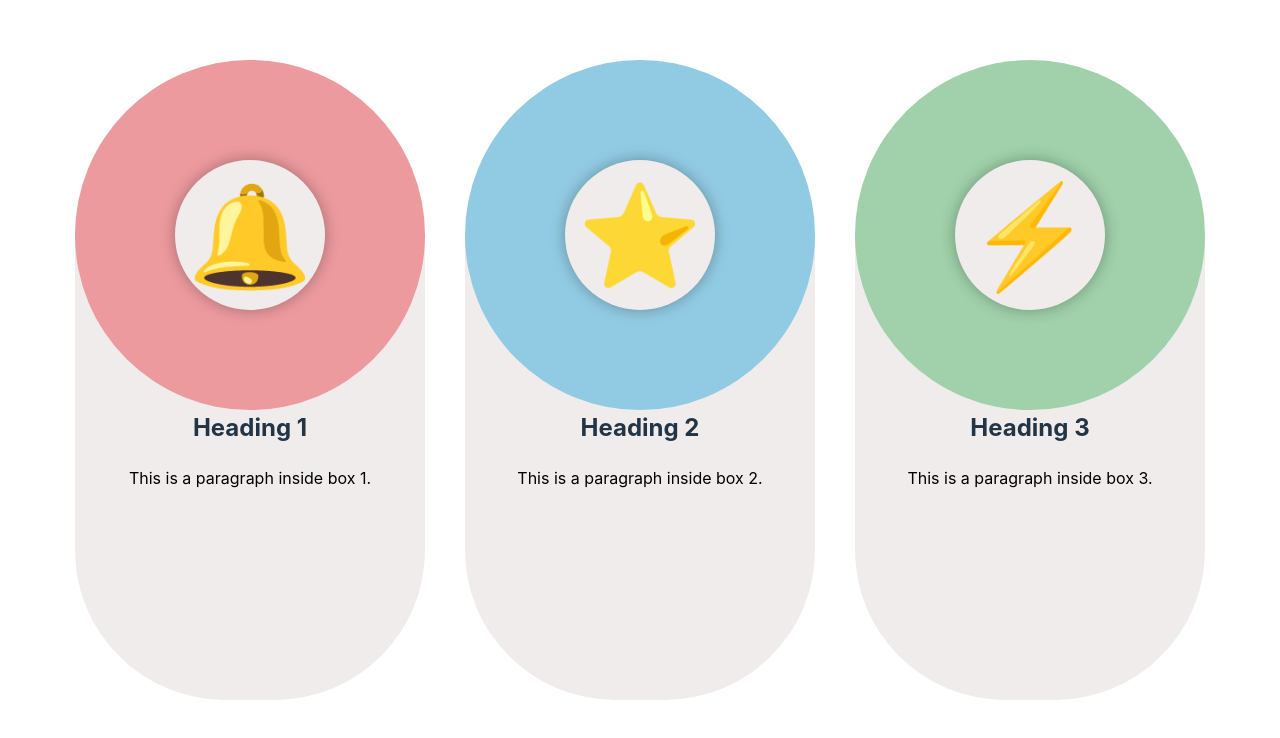
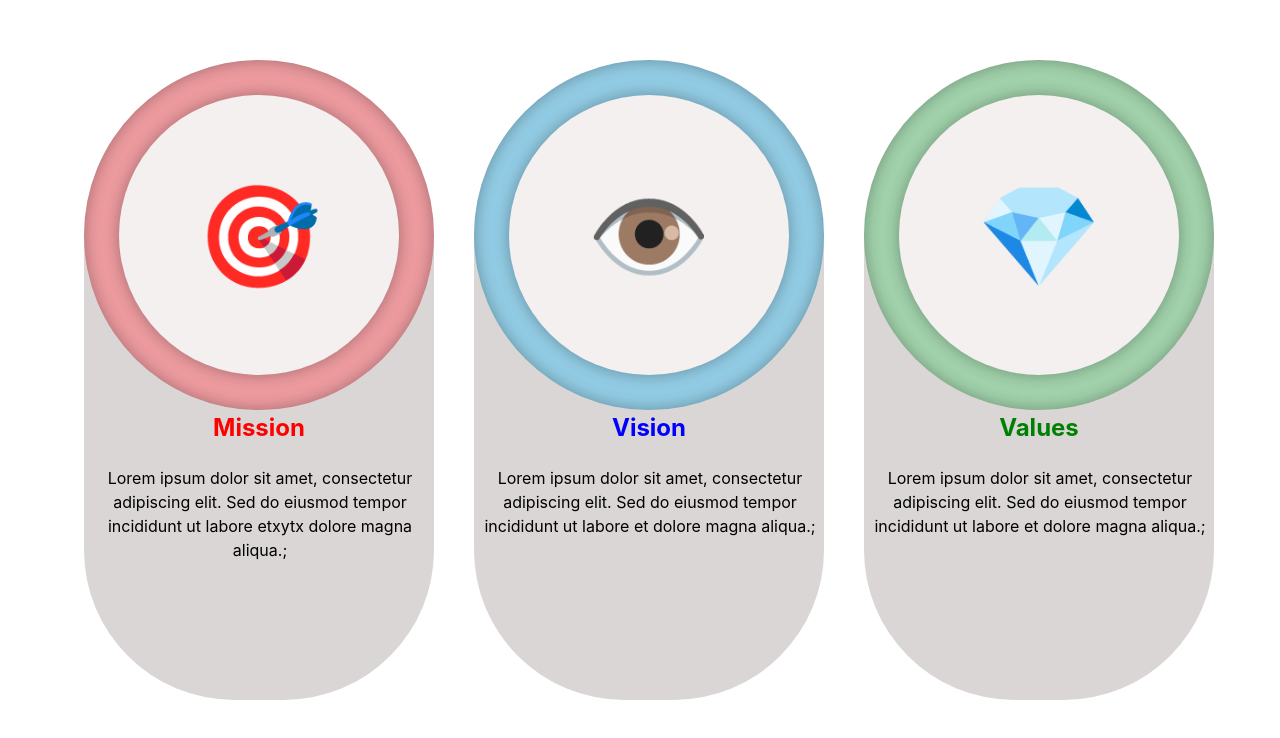
Before and after one commit to its-kundan/Project_react1, a React (Vite) app: page / in a window 1280 px wide. Shown: the top 738 px of the page. Built offline with nearby package versions, Linux system fonts and the light colour scheme.

Commit message:
mission page added

```diff
--- a/src/components/about/BoxComponent.jsx
+++ b/src/components/about/BoxComponent.jsx
@@ -1,28 +1,35 @@
 // import React from 'react';
+// import { color } from 'framer-motion';
 import styles from './styles.module.css';
 
-const colors = ['#EC9A9E', '#91CBE3', '#A0D1AA'];  // Colors for the outer circles and headings
-const icons = ['🔔', '⭐', '⚡']; // Icons for the inner circles
-
+const outerCircleColors = ['#EC9A9E', '#91CBE3', '#A0D1AA'];  // Colors for the outer circles and headings
+const headingColors = ['red', 'blue', 'green'];
+const icons = ['🎯', '👁️', '💎']; // Icons for the inner circles
+const headings = ['Mission', 'Vision', 'Values'];
+// const dis = ['our mission is to provide a high quality education to the all over india', 'Our Vision is to make many skilled students','Our alumni is the value'];
+const dis = [
+  'Lorem ipsum dolor sit amet, consectetur adipiscing elit. Sed do eiusmod tempor incididunt ut labore etxytx dolore magna aliqua.',
+  'Lorem ipsum dolor sit amet, consectetur adipiscing elit. Sed do eiusmod tempor incididunt ut labore et dolore magna aliqua.',
+  'Lorem ipsum dolor sit amet, consectetur adipiscing elit. Sed do eiusmod tempor incididunt ut labore et dolore magna aliqua.'
+];
 const BoxComponent = () => {
   return (
-    <div style={{ display: 'flex', justifyContent: 'center' }}>
-      {colors.map((color, index) => (
-        <div
-          key={index}
-          className={styles.box}
-          style={{ '--outer-circle-color': color, '--heading-color': color }}
-        >
-          <div className={styles.outerCircle}>
+    <div style={{ display: 'flex', justifyContent: 'center',}} className='card'>
+      {outerCircleColors.map((outerColor, index) => (
+        <div key={index} className={styles.box}>
+          <div
+            className={styles.outerCircle}
+            style={{ backgroundColor: outerColor }}
+          >
             <div className={styles.innerCircle}>
               <span className={styles.icon}>{icons[index]}</span>
             </div>
           </div>
-          <h2 className={styles.heading}>
-            Heading {index + 1}
+          <h2 className={styles.heading} style={{ color: headingColors[index] }}>
+            {headings[index]}
           </h2>
           <p className={styles.paragraph}>
-            This is a paragraph inside box {index + 1}.
+             {dis[index]};
           </p>
         </div>
       ))}
--- a/src/components/about/styles.module.css
+++ b/src/components/about/styles.module.css
@@ -1,7 +1,15 @@
+
+body {
+    background-color: white;
+  }
+.card{
+    display: flex;
+    justify-content: center;
+}
 .box {
     width: 350px;
     height: 600px;
-    background-color: #F0ECEB;
+    background-color: #dad6d5;
     border-radius: 150px / 150px; /* Completely rounded corners */
     margin: 20px;
     text-align: center;
@@ -20,13 +28,15 @@
     display: flex;
     align-items: center;
     justify-content: center;
+    box-shadow: inset 0 0 15px rgba(2, 1, 1, 0.3);
+
   }
 
   .innerCircle {
-    width: 150px;
-    height: 150px;
+    width: 280px;
+    height: 280px;
     border-radius: 50%;
-    background-color: #F0ECEB;
+    background-color: #f4f0ef;
     box-shadow: 0 0 15px rgba(2, 1, 1, 0.3); /* 30% shadow */
     display: flex;
     align-items: center;
@@ -44,5 +54,7 @@
 
   .paragraph {
     margin-top: 10px;
+    margin-left: 5px;
+    margin-right: 3px;
     color: black;
   }
```
Also changed, not shown: src/components/desk/Desk.jsx (added, +11 -0 lines), src/components/desk/desk.module.css (added).
